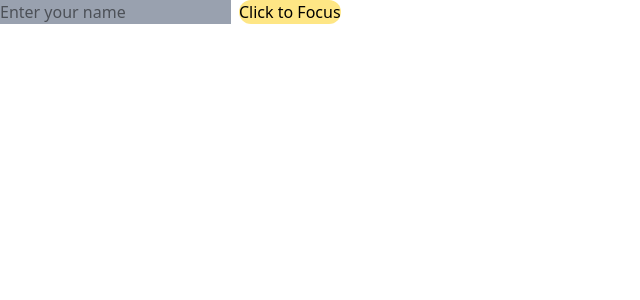
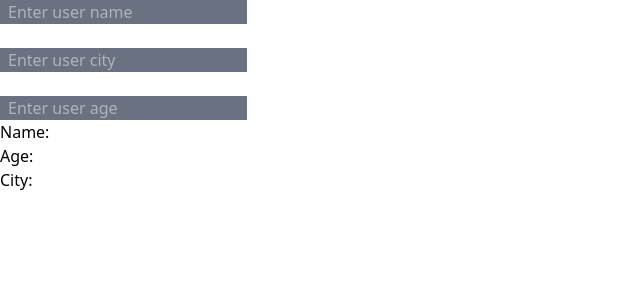
Before and after one commit to Abhishek16oS/React_Hooks_Revision, a React (Vite) app: page / in a window 1280 px wide. Shown: the top 300 px of the page, without its empty margins (0-640 px from the left). Built offline with nearby package versions, Linux system fonts and the light colour scheme.

Commit message:
right approcach to use useState

```diff
--- a/src/App.jsx
+++ b/src/App.jsx
@@ -1,4 +1,5 @@
 import HookUseRef from "./Component/HookUseRef";
+import HookUseState1 from "./Component/RightApproach/HookUseState";
 
 
 export default function App(){
@@ -8,7 +9,7 @@ export default function App(){
 
   return(<>
 
-   <HookUseRef></HookUseRef>
+  <HookUseState1></HookUseState1>
 
   </>)
 
--- /dev/null
+++ b/src/Component/RightApproach/HookUseState.jsx
@@ -0,0 +1,37 @@
+import { useState } from "react";
+
+export default function HookUseState1() {
+
+    const[formData,setFormData]=useState({
+        name:'',
+        age:'',
+        city:''
+    })
+  function handleChange(e){
+
+    setFormData((prev)=>({...prev,[e.target.name]:e.target.value}))
+
+  }
+    return (
+    <div>
+        <form action="">
+
+      <input className="text-gray-100 px-2 bg-gray-500" placeholder={'Enter user name'} value={formData.name} onChange={handleChange} type="text" name="name" id="" />
+      <br />
+      <br />
+      <input className="text-gray-100 px-2 bg-gray-500" placeholder={'Enter user city'} value={formData.city} onChange={handleChange} type="text" name="city" id="" />
+      <br />
+      <br />
+      <input className="text-gray-100 px-2 bg-gray-500" placeholder={'Enter user age'} value={formData.age} onChange={handleChange} type="text" name="age" id="" />
+      <br />
+        </form>
+        {
+            formData && <>
+            <h1>Name:{formData.name}</h1>
+            <h1>Age:{formData.age}</h1>
+            <h1>City:{formData.city}</h1>
+            </>
+        }
+    </div>
+  );
+}
```
